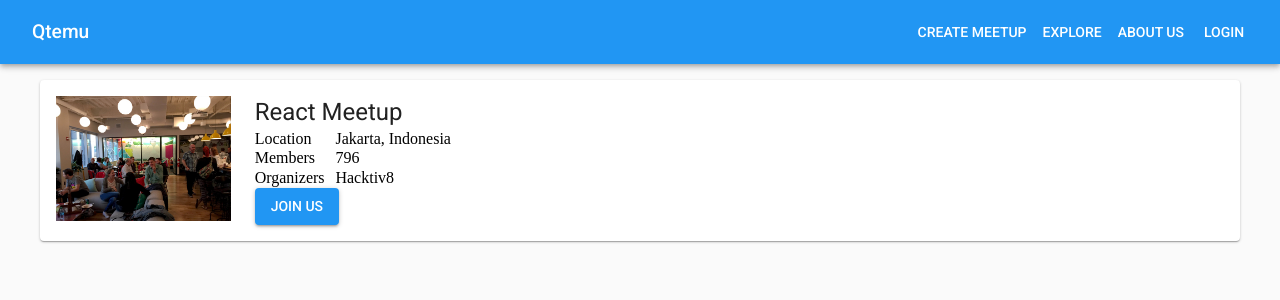
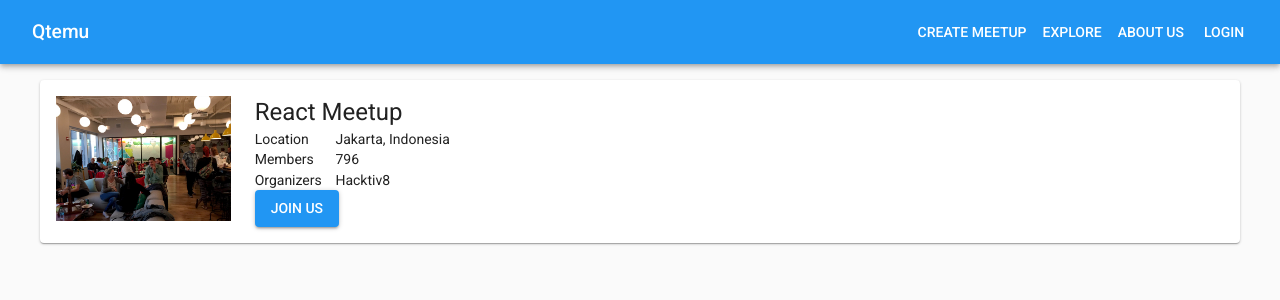
Before and after one commit to rickynugroho/qtemu_material_ui, a React (Create React App) app: page / in a window 1280 px wide. Shown: the top 300 px of the page. Built offline with nearby package versions, Linux system fonts and the light colour scheme.

Commit message:
Add typography in left right field

```diff
--- a/src/components/molecules/LefRightField/index.js
+++ b/src/components/molecules/LefRightField/index.js
@@ -1,5 +1,5 @@
 import React, { Component } from 'react';
-import { Grid } from '@material-ui/core';
+import { Grid, Typography } from '@material-ui/core';
 
 export default class LeftRightField extends Component {
   render() {
@@ -12,10 +12,14 @@ export default class LeftRightField extends Component {
         className={this.props.className}
       >
         <Grid item xs={this.props.leftXs}>
-          {this.props.leftText}
+          <Typography>
+            {this.props.leftText}
+          </Typography>
         </Grid>
         <Grid item xs={this.props.rightXs}>
-          {this.props.rightText}
+          <Typography>
+            {this.props.rightText}
+          </Typography>
         </Grid>
       </Grid>
     )
```
